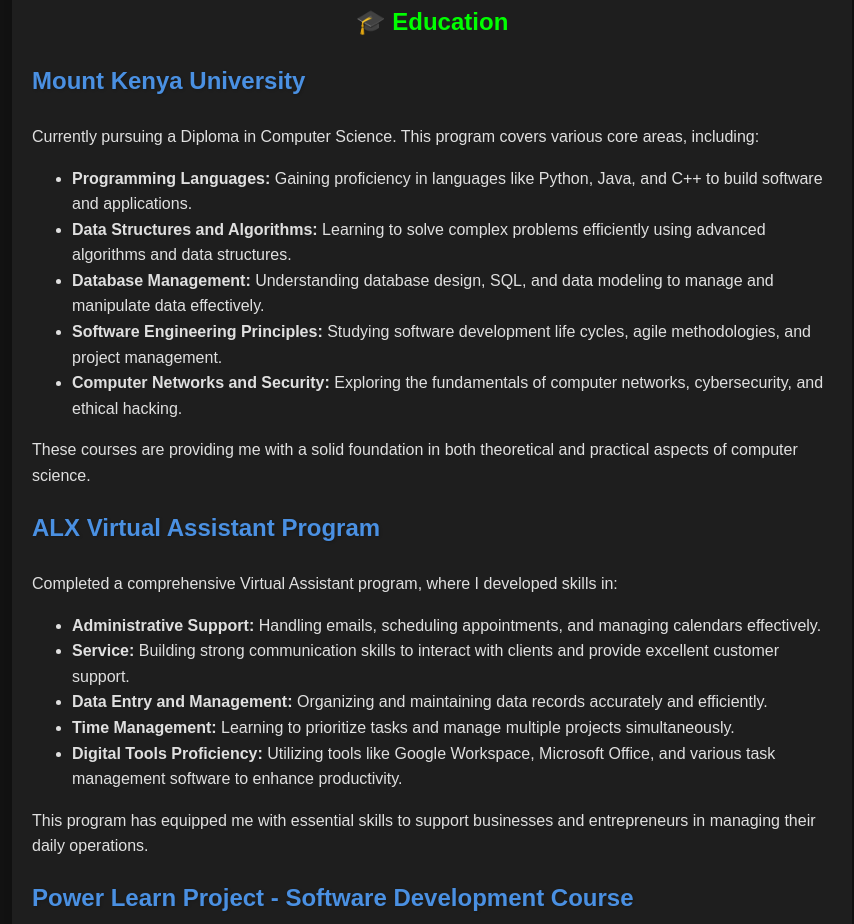
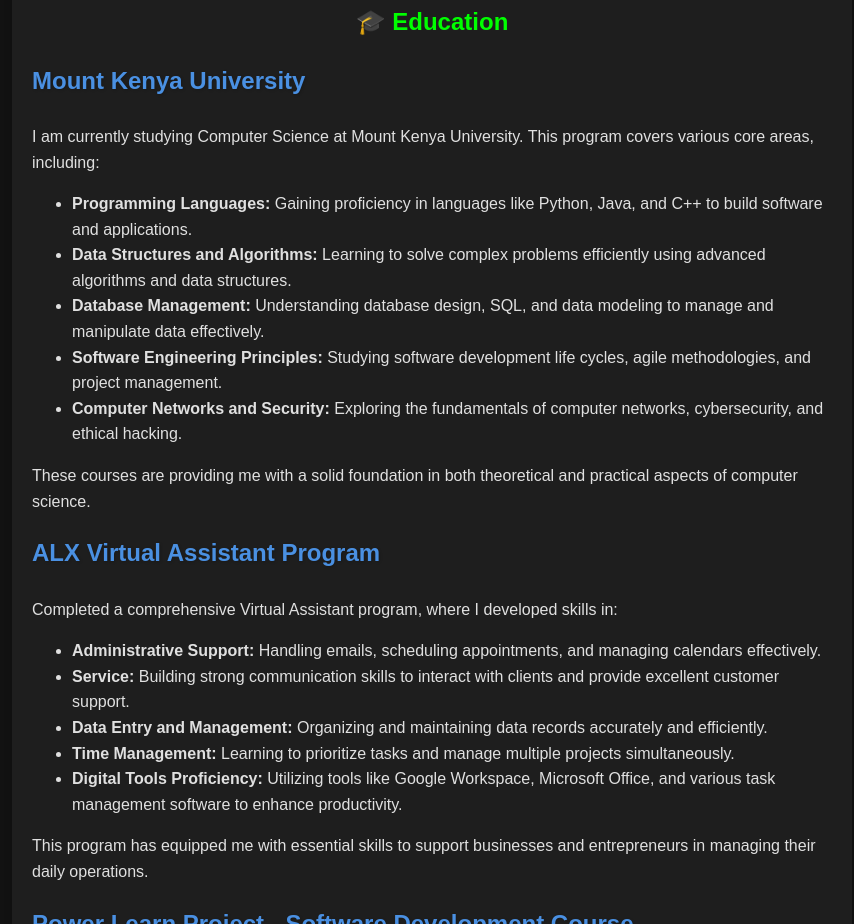
Before and after one commit to Rankingsian/portfolio, a plain HTML site: page index.html in a window 1280 px wide. Shown: the part 840-1764 px from the top of the page, without its empty margins (208-1062 px from the left). Drawn offline with Linux system fonts and the light colour scheme.

Commit message:
Updated portfolio

```diff
--- a/index.html
+++ b/index.html
@@ -46,7 +46,7 @@
         <h2>🎓 Education</h2>
          <!-- Mount Kenya University -->
          <h3 class="school-name">Mount Kenya University</h3>
-    <p>Currently pursuing a Diploma in Computer Science. This program covers various core areas, including:</p>
+    <p>I am currently studying Computer Science at Mount Kenya University. This program covers various core areas, including:</p>
     <ul>
         <li><b>Programming Languages:</b> Gaining proficiency in languages like Python, Java, and C++ to build software and applications.</li>
         <li><b>Data Structures and Algorithms:</b> Learning to solve complex problems efficiently using advanced algorithms and data structures.</li>
```
